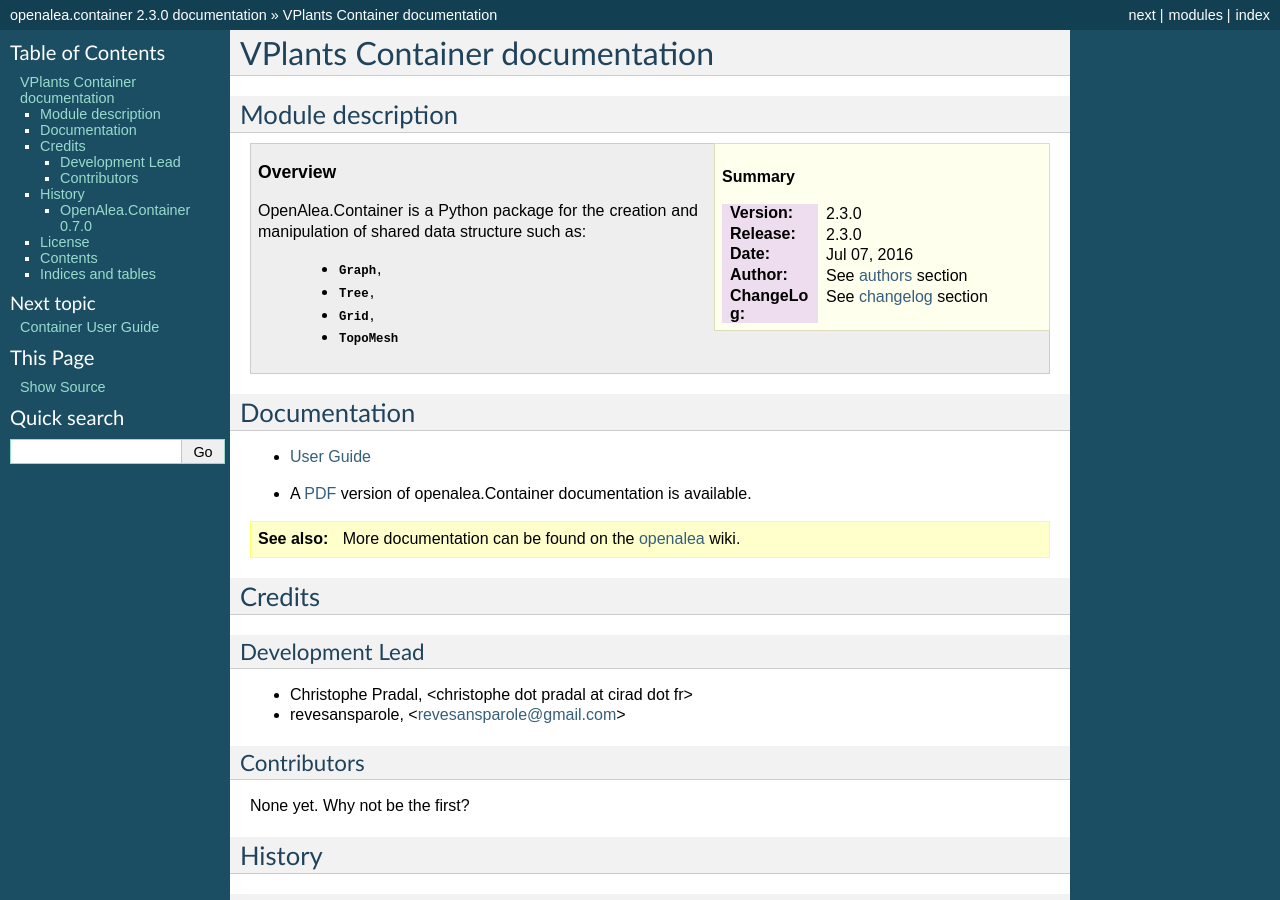
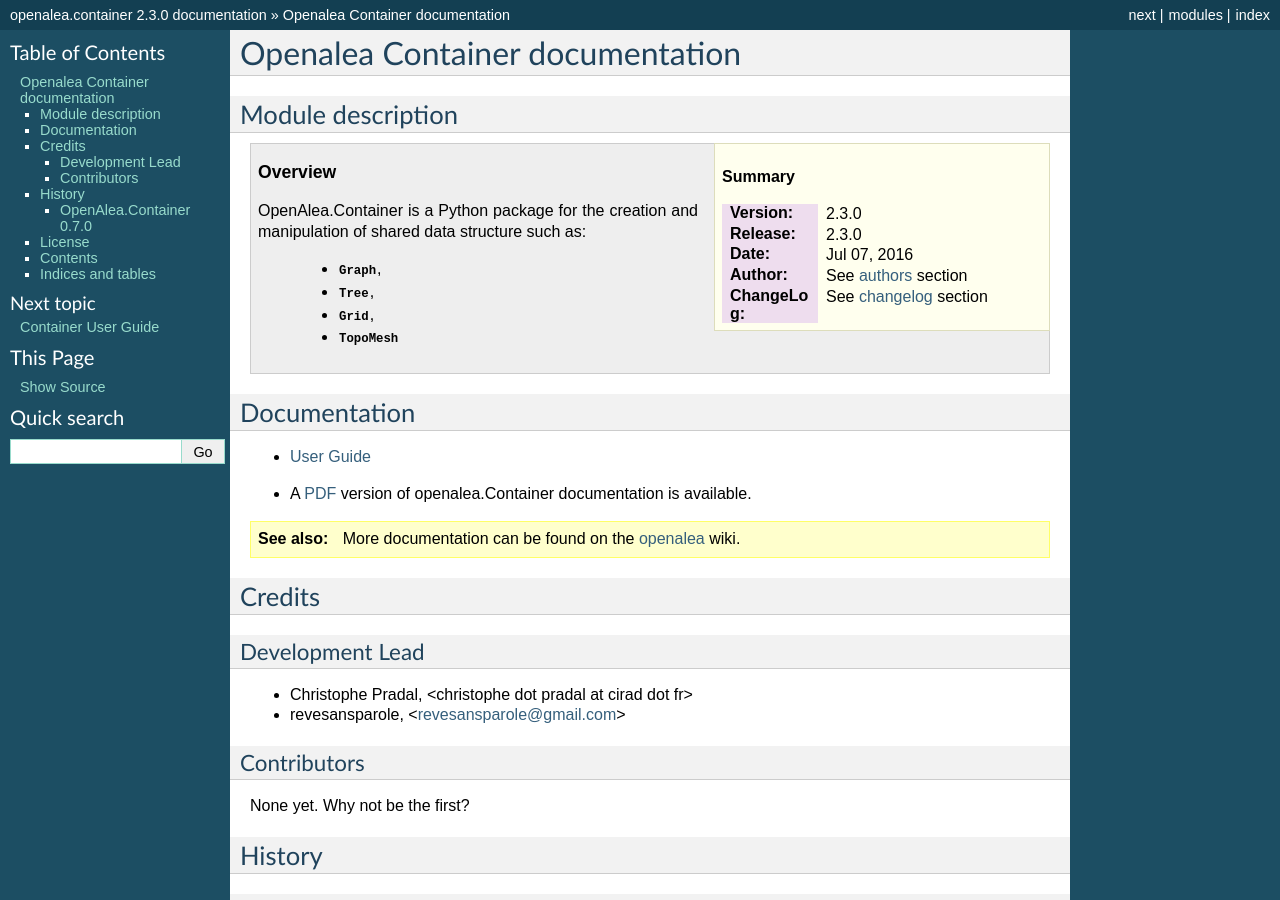
Before and after one commit to openalea/container, a Sphinx documentation site: the page built from doc/index.rst, in a window 1280 px wide and 900 px high. Built offline with Sphinx 7.4.7, drawn with Linux system fonts in a browser that asks for light colours; pages that are not in the unit, such as notebooks, are missing from menus; some of the changed lines change nothing that is shown; some of the changed text lies outside the part shown.

Commit message:
changed vplants for openalea in doc

```diff
--- a/doc/index.rst
+++ b/doc/index.rst
@@ -1,12 +1,9 @@
-.. Do not edit.
-.. File automatically generated by sphinx_tools.py, revision 1695, on Fri Apr 24 09:36:14 2009
-
 .. _container:
 
 .. module:: container
 
-VPlants Container documentation
-###############################
+Openalea Container documentation
+################################
 
 Module description
 ==================
```
